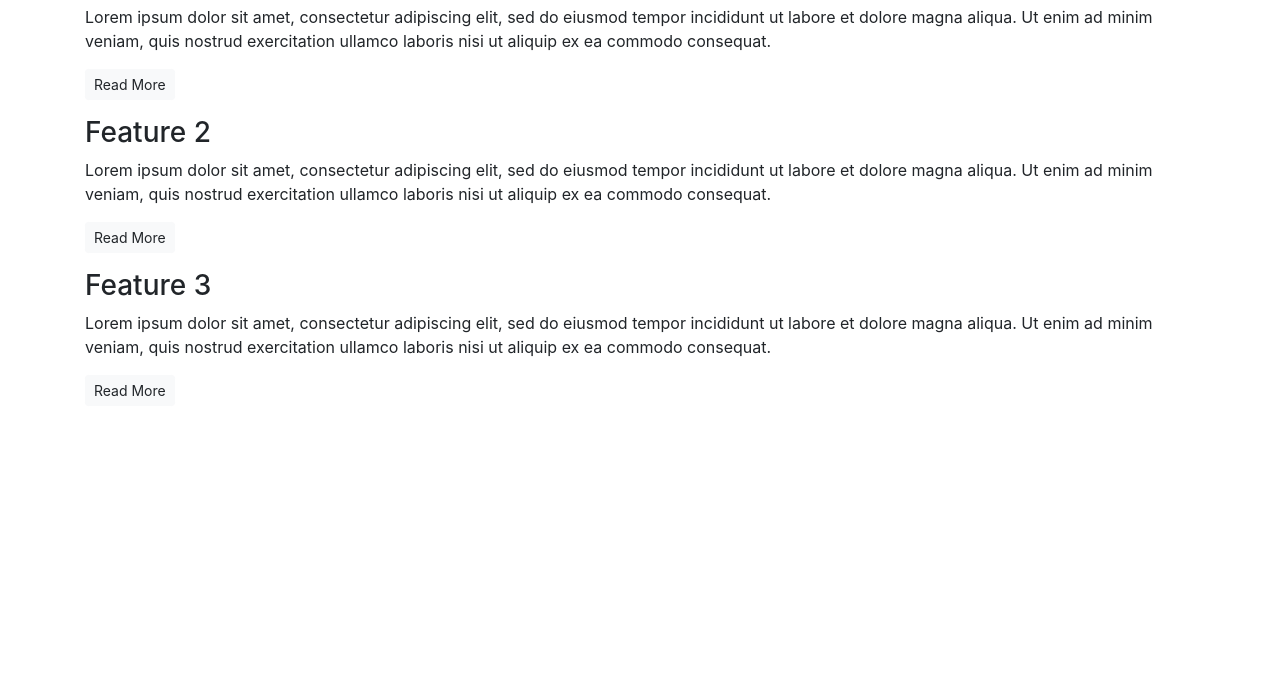
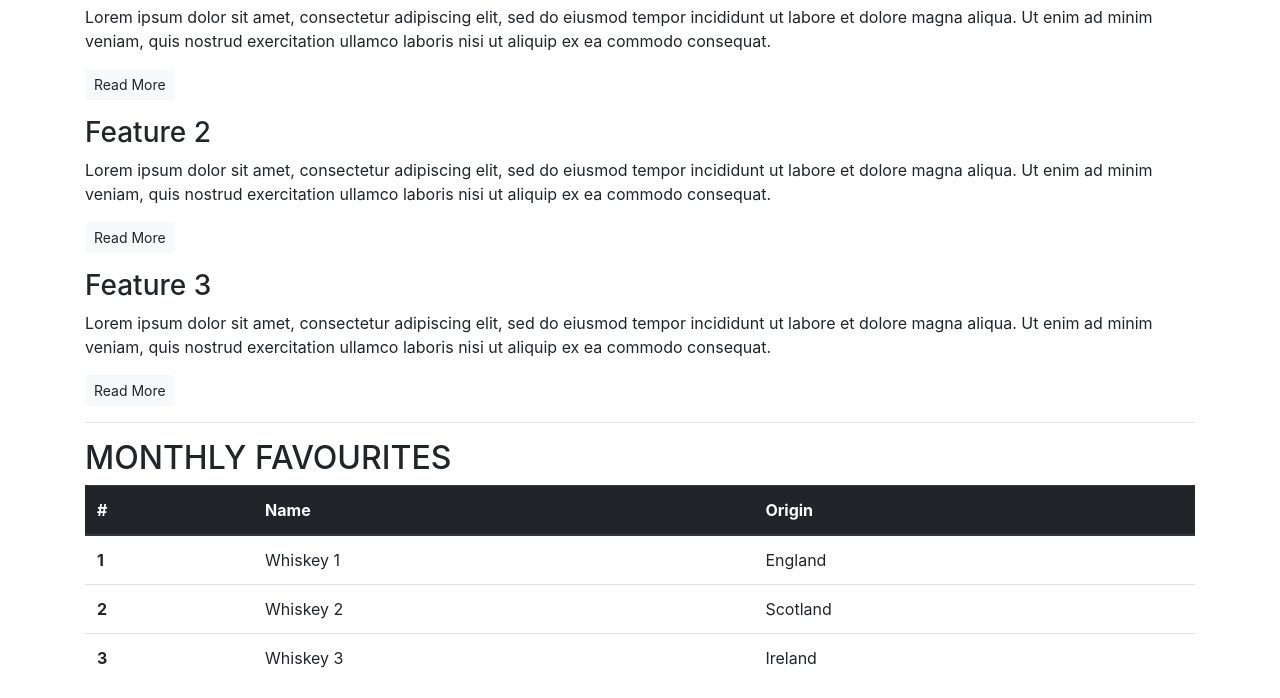
Before and after one commit to JordanCH05/whiskey-drop-bootstrap4, a website: page index.html in a window 1280 px wide. Shown: the part 537-1235 px from the top of the page. Before the commit the page ends 959 px from the top, so only its background shows below. Drawn offline with nearby package versions, Linux system fonts and the light colour scheme.

Commit message:
Add monthly favourites table

```diff
--- a/index.html
+++ b/index.html
@@ -55,6 +55,41 @@
                 </div>
             </section>
             <!-- /.features -->
+            <hr>
+
+            <!-- monthly Favourites -->
+            <section>
+                <h2 class="text-uppercase">Monthly Favourites</h2>
+                <div>
+                    <table class="table">
+                        <thead class="thead-dark">
+                          <tr>
+                            <th scope="col">#</th>
+                            <th scope="col">Name</th>
+                            <th scope="col">Origin</th>
+                          </tr>
+                        </thead>
+                        <tbody>
+                          <tr>
+                            <th scope="row">1</th>
+                            <td>Whiskey 1</td>
+                            <td>England</td>
+                          </tr>
+                          <tr>
+                            <th scope="row">2</th>
+                            <td>Whiskey 2</td>
+                            <td>Scotland</td>
+                          </tr>
+                          <tr>
+                            <th scope="row">3</th>
+                            <td>Whiskey 3</td>
+                            <td>Ireland</td>
+                          </tr>
+                        </tbody>
+                      </table>
+                </div>
+            </section>
+            <!-- /.monthly favourites -->
         </article>
 </body>
 </html>
```
